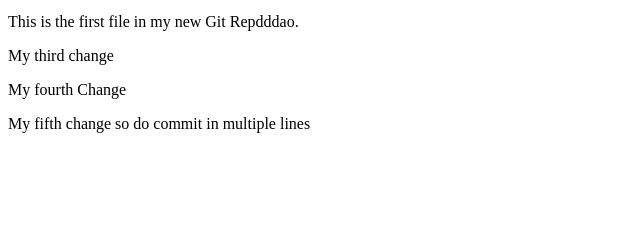
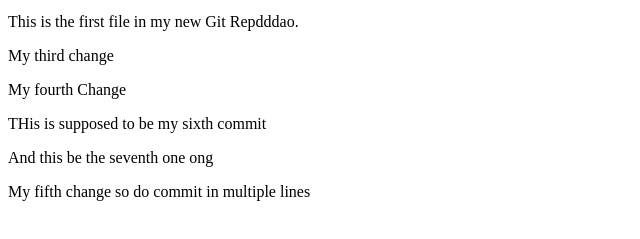
Before and after one commit to GrimNej/learning_git_advanced, a plain HTML site: page index.html in a window 1280 px wide. Shown: the part 101-340 px from the top of the page, without its empty margins (0-640 px from the left). Drawn offline with Linux system fonts and the light colour scheme.

Commit message:
First commit

```diff
--- a/index.html
+++ b/index.html
@@ -10,6 +10,8 @@
 <p>This is the first file in my new Git Repdddao.</p>
 <p>My third change </p>
 <p>My fourth Change</p>
+<p>THis is supposed to be my sixth commit</p>
+<p>And this be the seventh one ong</p>
 <p>My fifth change so do commit in multiple lines</p>
 
 </body>
```
